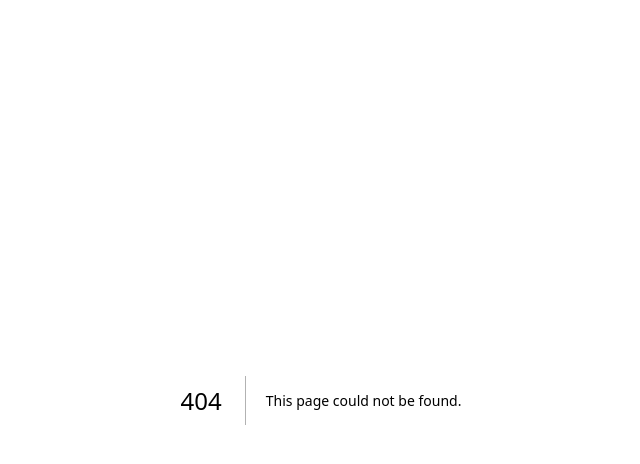
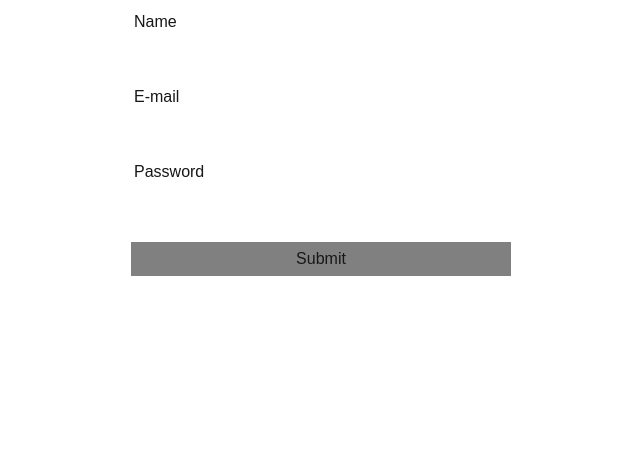
Before and after one commit to Vsingh70/Focals-Base, a Next.js app in the folder my-app/: page /signup in a window 1280 px wide. Before the commit this address had no page. Shown: the top 464 px of the page, without its empty margins (319-959 px from the left). Built offline with nearby package versions, Linux system fonts and the light colour scheme.

Commit message:
Add signup base

```diff
--- /dev/null
+++ b/my-app/src/app/signup/page.js
@@ -0,0 +1,29 @@
+import styles from './signup.module.css'
+
+export default function home(){
+  return (
+    <div className={styles.container}>
+
+      <form className={styles.input_boxes}>
+        <div className={styles.form_group}>
+        <label>Name</label>
+        <input name="name"/>
+
+        </div>
+        <div className={styles.form_group}>
+
+        <label>E-mail</label>
+        <input name="email"/>
+        </div>
+        <div className={styles.form_group}>
+
+        <label>Password</label>
+        <input name="password"/>
+        </div>
+
+        <button> Submit </button>
+      </form>
+    </div>
+  );
+
+}
--- /dev/null
+++ b/my-app/src/app/signup/signup.module.css
@@ -0,0 +1,46 @@
+
+.container{
+  width:100%;
+  display: flex;
+  justify-content: center;
+}
+
+.form_group{
+  padding-top: 10px;
+}
+
+.input_boxes{
+  width: 30%;
+  display: block;
+  align-items: center;
+
+}
+
+.input_boxes input{
+  width: 100%;
+  flex-grow: 1;
+  padding-top: 5px;
+  padding-bottom: 5px;
+  margin-top: 5px;
+  border-bottom: 2px solid white;
+  border-radius: 5px;
+}
+
+.input_boxes label{
+  text-align: left;
+  margin-top: 5px;
+
+  padding: 5px;
+  padding-right: 10px;
+}
+
+.input_boxes button{
+  margin-top: 15px;
+  margin-bottom: 15px;
+  padding: 5px;
+  padding-left: 10px;
+  width: 100%;
+  padding-right: 10px;
+  background-color: gray;
+  border: 2px solid white;
+}
```
